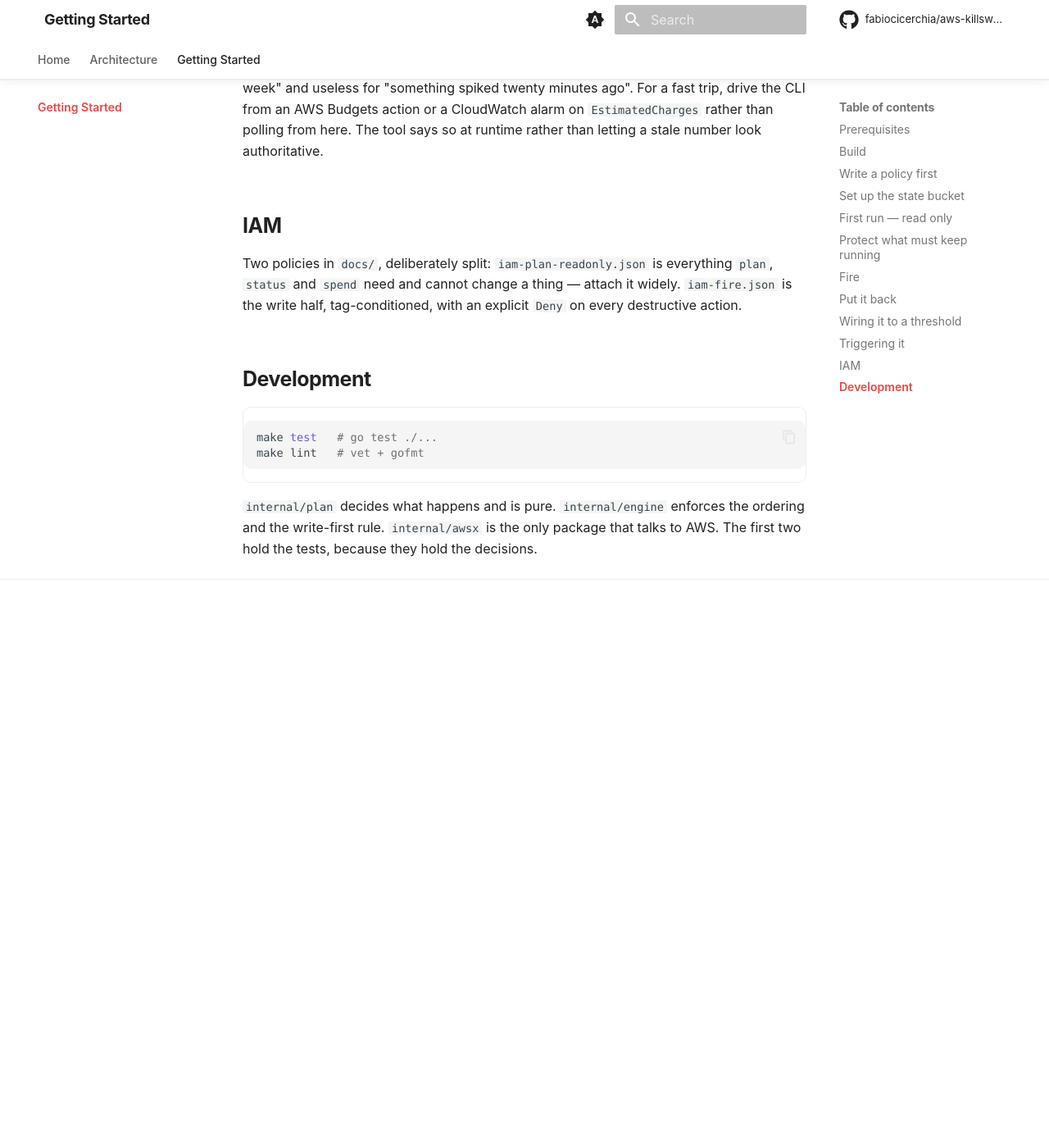
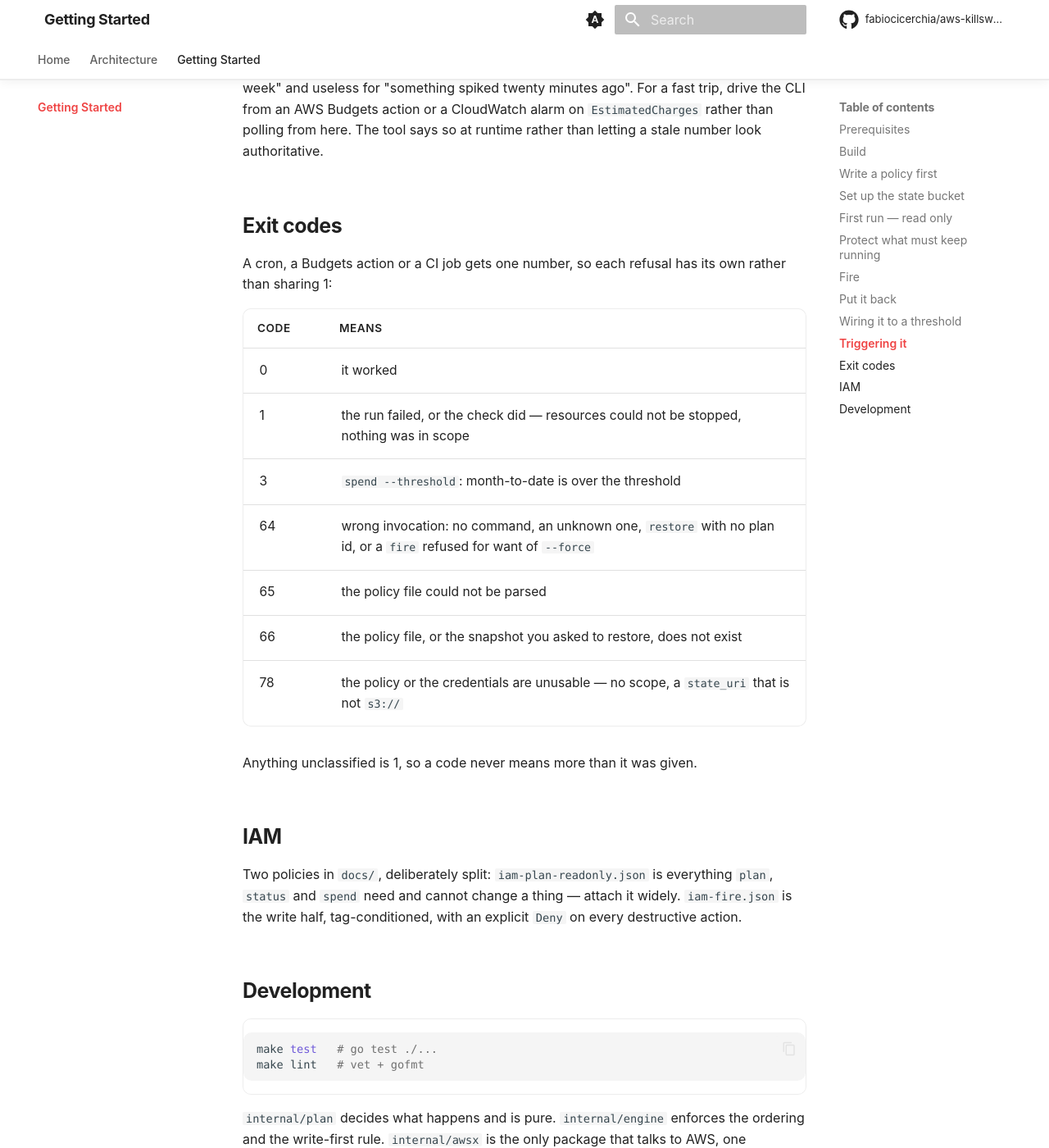
Before and after one commit to fabiocicerchia/aws-killswitch, an MkDocs documentation site: the page built from docs/getting-started.md, in a window 1280 px wide and 1400 px high, scrolled down 2853 px. Shown: the whole window at 82% size. Built offline with MkDocs 1.6.1 and Material for MkDocs 9.7.7, drawn with Linux system fonts in a browser that asks for light colours; comment, search, counter and statistics services are not loaded; before the commit the page ends 3624 px from its top, so only the background shows below that; some of the changed text lies outside the part shown.

Commit message:
docs(DOCS): document the exit codes and the new file layout
No ARCHITECTURE.md or automap baseline is added: the repo commits neither,
and the sweep does not introduce ceremony it did not have.

Co-Authored-By: Claude Opus 5 (1M context) <noreply@anthropic.com>
Claude-Session: https://claude.ai/code/session_01FYquPM8rKJHXEEpxsbymj1

```diff
--- a/docs/getting-started.md
+++ b/docs/getting-started.md
@@ -107,6 +107,23 @@ For a fast trip, drive the CLI from an AWS Budgets action or a CloudWatch alarm
 on `EstimatedCharges` rather than polling from here. The tool says so at runtime
 rather than letting a stale number look authoritative.
 
+## Exit codes
+
+A cron, a Budgets action or a CI job gets one number, so each refusal has its
+own rather than sharing 1:
+
+| Code | Means |
+|---|---|
+| 0 | it worked |
+| 1 | the run failed, or the check did — resources could not be stopped, nothing was in scope |
+| 3 | `spend --threshold`: month-to-date is over the threshold |
+| 64 | wrong invocation: no command, an unknown one, `restore` with no plan id, or a `fire` refused for want of `--force` |
+| 65 | the policy file could not be parsed |
+| 66 | the policy file, or the snapshot you asked to restore, does not exist |
+| 78 | the policy or the credentials are unusable — no scope, a `state_uri` that is not `s3://` |
+
+Anything unclassified is 1, so a code never means more than it was given.
+
 ## IAM
 
 Two policies in `docs/`, deliberately split: `iam-plan-readonly.json` is
@@ -123,4 +140,5 @@ make lint   # vet + gofmt
 
 `internal/plan` decides what happens and is pure. `internal/engine` enforces the
 ordering and the write-first rule. `internal/awsx` is the only package that
-talks to AWS. The first two hold the tests, because they hold the decisions.
+talks to AWS, one `discover_<phase>.go` per phase. The first two hold the tests,
+because they hold the decisions.
```
Also changed, not shown: CLAUDE.md (+2 -1 lines), docs/architecture.md (+3 -1 lines).
